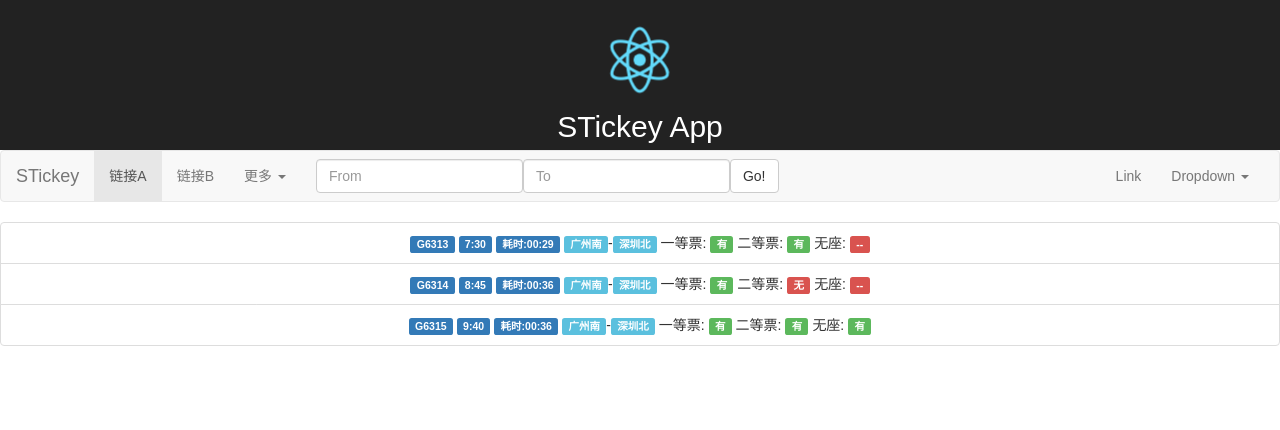
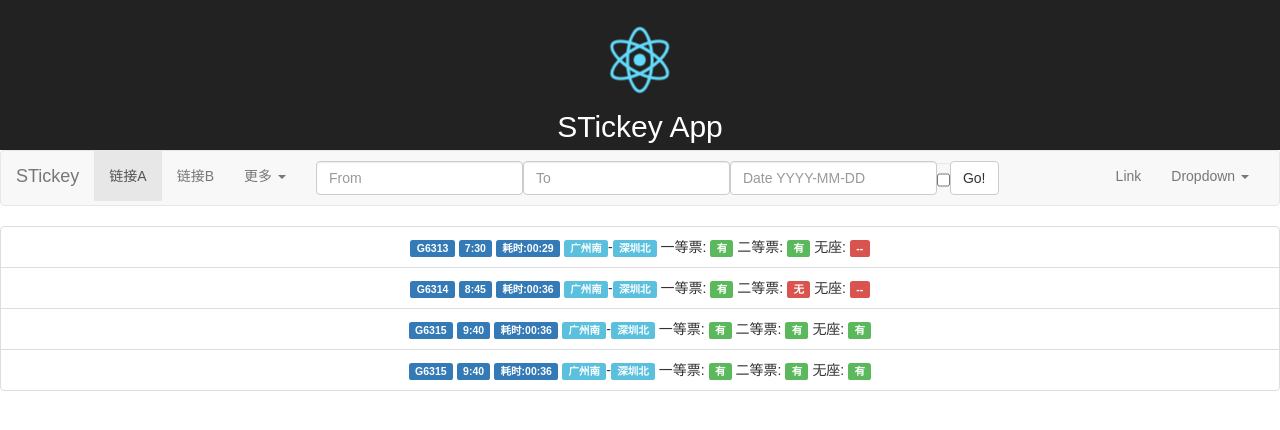
Before and after one commit to samcsf/ticket-helper-fe, a React app: page / in a window 1280 px wide. Shown: the top 430 px of the page. Built offline with nearby package versions, Linux system fonts and the light colour scheme.

Commit message:
rebuild with Redux style

```diff
--- a/package.json
+++ b/package.json
@@ -7,6 +7,8 @@
     "jquery": "^3.1.1",
     "react": "^15.4.2",
     "react-dom": "^15.4.2",
+    "react-redux": "^5.0.3",
+    "redux": "^3.6.0",
     "superagent": "^3.5.0"
   },
   "devDependencies": {
--- a/src/App.js
+++ b/src/App.js
@@ -1,33 +1,20 @@
-import React, { Component } from 'react';
+import React from 'react';
 import NavBar from './components/NavBar';
 import List from './components/List';
-import mock from './mock'
 import logo from './logo.svg';
 import './App.css';
 
-class App extends Component {
-  constructor(props){
-    super(props);
-    this.state = {tickets:mock.tickets};
-    this.updateTickets = this.updateTickets.bind(this);
-  }
-
-  updateTickets(tks){
-    this.setState({tickets:tks});
-  }
-
-  render() {
+const App = ()=>{
   return (
     <div className="App">
       <div className="App-header">
         <img src={logo} className="App-logo" alt="logo" />
         <h2>STickey App</h2>
       </div>
-        <NavBar update={this.updateTickets}/>
-        <List tickets={this.state.tickets} />
+      <NavBar />
+      <List />
     </div>
   );
 }
-}
 
 export default App;
--- a/src/components/List.js
+++ b/src/components/List.js
@@ -1,10 +1,9 @@
-import React, { Component } from 'react';
+import React from 'react';
+import {connect} from 'react-redux';
 import 'bootstrap/dist/css/bootstrap.css';
 import 'bootstrap';
 
-class List extends Component{
-    render(){
-        let tickets = this.props.tickets;
+const List = ({tickets})=>{
     let count = 0;
     return(
         <ul className="list-group">
@@ -15,7 +14,6 @@ class List extends Component{
             ))}
         </ul>
     );
-    }
 }
 
 const ColorLabel = (props)=>{
@@ -48,4 +46,17 @@ const TicketItem = (props)=>{
     );
 }
 
-export default List;
+const mapStateToProps = state => {
+  return {
+    tickets: state.tickets
+  }
+};
+
+const mapDispatchToProps = dispatch => {
+  return {}
+};
+
+export default connect(
+    mapStateToProps,
+    mapDispatchToProps
+)(List);
--- a/src/components/NavBar.js
+++ b/src/components/NavBar.js
@@ -1,4 +1,5 @@
 import React, { Component } from 'react';
+import {connect} from 'react-redux';
 import request from 'superagent';
 import SearchBar from './SearchBar';
 import 'bootstrap/dist/css/bootstrap.css';
@@ -35,7 +36,7 @@ class NavBar extends Component{
                         </ul>
                         </li>
                     </ul>
-                    <SearchBar getTickets={getTickets} update={this.props.update}/>
+                    <SearchBar onSubmitClick={this.props.onSubmitClick}/>
                     <ul className="nav navbar-nav navbar-right">
                         <li><a href="#">Link</a></li>
                         <li className="dropdown">
@@ -56,15 +57,29 @@ class NavBar extends Component{
     }
 }
 
-function getTickets(from,to){
-    console.log(`From ${from} To ${to}`);
-    request
-    .get('http://localhost:8809')
-    .query({f:from,t:to,d:'2017-03-18',s:false})
-    .end((err, res)=>{
-        this.update(res.body.data);
-    });
+
+const mapStateToProps = state => {
+  return {}
+};
+
+const mapDispatchToProps = dispatch => {
+  return {
+    onSubmitClick: (from,to,date,isStudent)=>{
+        console.log(`from ${from} to ${to} date ${date} isStudent ${isStudent}`);
+        request
+        .get('http://localhost:8809')
+        .query({f:from,t:to,d:date,s:isStudent})
+        .end((err, res)=>{
+            dispatch({
+                type: 'SET_TICKETS',
+                data:res.body.data
+            });
+        });
+    }
+  }
 }
 
-
-export default NavBar;
+export default connect(
+  mapStateToProps,
+  mapDispatchToProps
+)(NavBar);
--- a/src/components/SearchBar.js
+++ b/src/components/SearchBar.js
@@ -1,41 +1,33 @@
-import React, { Component } from 'react';
+import React from 'react';
 import 'bootstrap/dist/css/bootstrap.css';
 import 'bootstrap';
 
-class SearchBar extends Component{
-    constructor(props){
-        super(props);
-        this.submit = this.submit.bind(this);
-        this.update = this.update.bind(this);
-    }
-
-    submit(e){
-        e.preventDefault();
-        this.props.getTickets.call(this,this.fromText.value,this.toText.value);
-    }
-
-    update(tickets){
-        this.props.update(tickets);
-    }
-
-    render(){
+const SearchBar = ({onSubmitClick})=>{
+    let from,to,date,student;
     return(
     <form className="navbar-form navbar-left">
         <div className="form-group">
             <input type="text"
-                        ref={i=>{this.fromText = i}}
+                ref={i=>{from = i}}
                 className="form-control"
                 placeholder="From" />
             <input type="text"
-                        ref={i=>{this.toText = i}}
+                ref={i=>{to = i}}
                 className="form-control"
                 placeholder="To" />
+            <input type="text"
+                ref={i=>{date = i}}
+                className="form-control"
+                placeholder="Date YYYY-MM-DD" />
+            <input type="checkbox"
+                ref={i=>{student = i}}
+                className="form-control" />
         </div>
         <button type="submit" className="btn btn-default"
-                onClick={this.submit}>Go!</button>
-            </form>
-        );
-    }
+            onClick={(e)=>{
+                e.preventDefault();
+                onSubmitClick(from.value,to.value,date.value,student.checked)}}>Go!</button>
+    </form>);
 };
 
 export default SearchBar;
--- a/src/index.js
+++ b/src/index.js
@@ -1,9 +1,16 @@
 import React from 'react';
-import ReactDOM from 'react-dom';
+import {render} from 'react-dom';
+import {createStore} from 'redux';
+import {Provider} from 'react-redux';
 import App from './App';
+import reducer from './reducers';
 import './index.css';
 
-ReactDOM.render(
-  <App />,
+const store = createStore(reducer)
+
+render(
+  <Provider store={store}>
+    <App />
+  </Provider>,
   document.getElementById('root')
 );
--- a/src/mock.js
+++ b/src/mock.js
@@ -30,6 +30,16 @@ export default {
         seat_second_class : '有',
         seat_stand : '有',
     },
+    {
+        train_code : 'G6315',
+        start_time : '9:40',
+        interval : '00:36',
+        from_name : '广州南',
+        to_name : '深圳北',
+        seat_first_class : '有',
+        seat_second_class : '有',
+        seat_stand : '有',
+    },
     ],
 
 };
--- /dev/null
+++ b/src/reducers/index.js
@@ -0,0 +1,15 @@
+import mock from '../mock';
+
+const ticketServices = (state={tickets:mock.tickets},action)=>{
+    console.log(`Reducer ticket-ticketServices called with action ${action.type}`);
+    switch(action.type){
+        case 'SET_TICKETS':
+            return {
+                tickets : action.data
+            };
+        default:
+            return state;
+    }
+};
+
+export default ticketServices;
```
Lines whose indentation alone changed are shown as unchanged.
